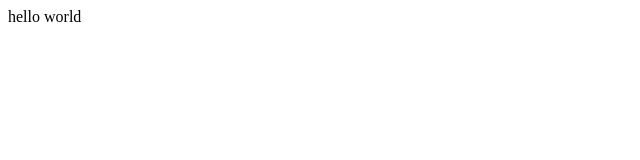
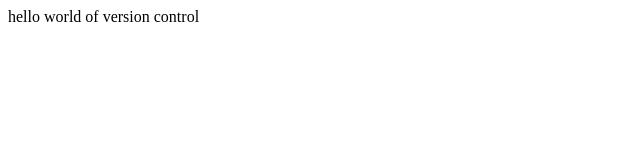
Before and after one commit to sawaira15/my-first-repo, a plain HTML site: page index.html in a window 1280 px wide. Shown: the whole page, without its empty margins (0-640 px from the left). Drawn offline with Linux system fonts and the light colour scheme.

Commit message:
changes to index file

```diff
--- a/index.html
+++ b/index.html
@@ -1 +1 @@
-<p>hello world</p>
+<p>hello world of version control</p>
```
